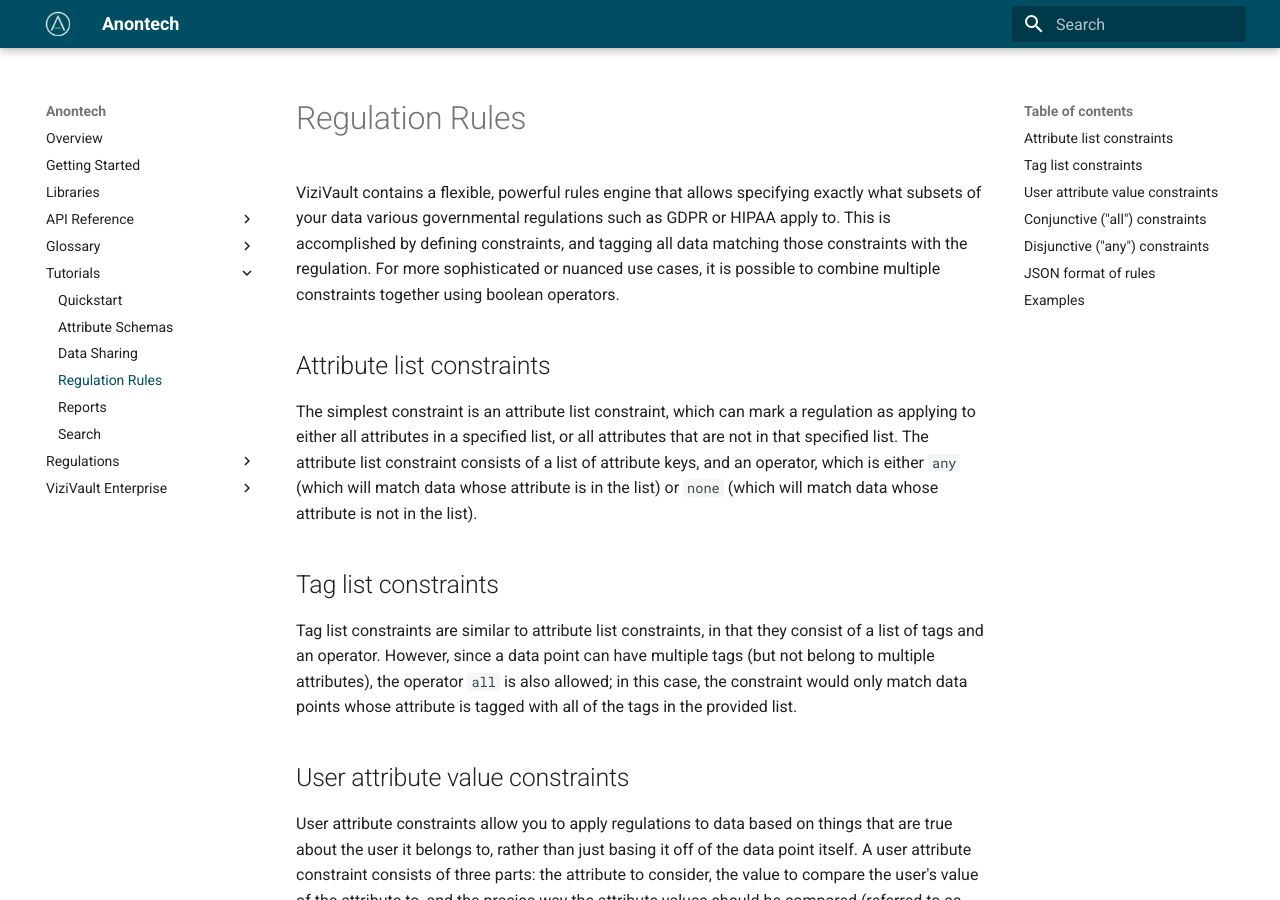
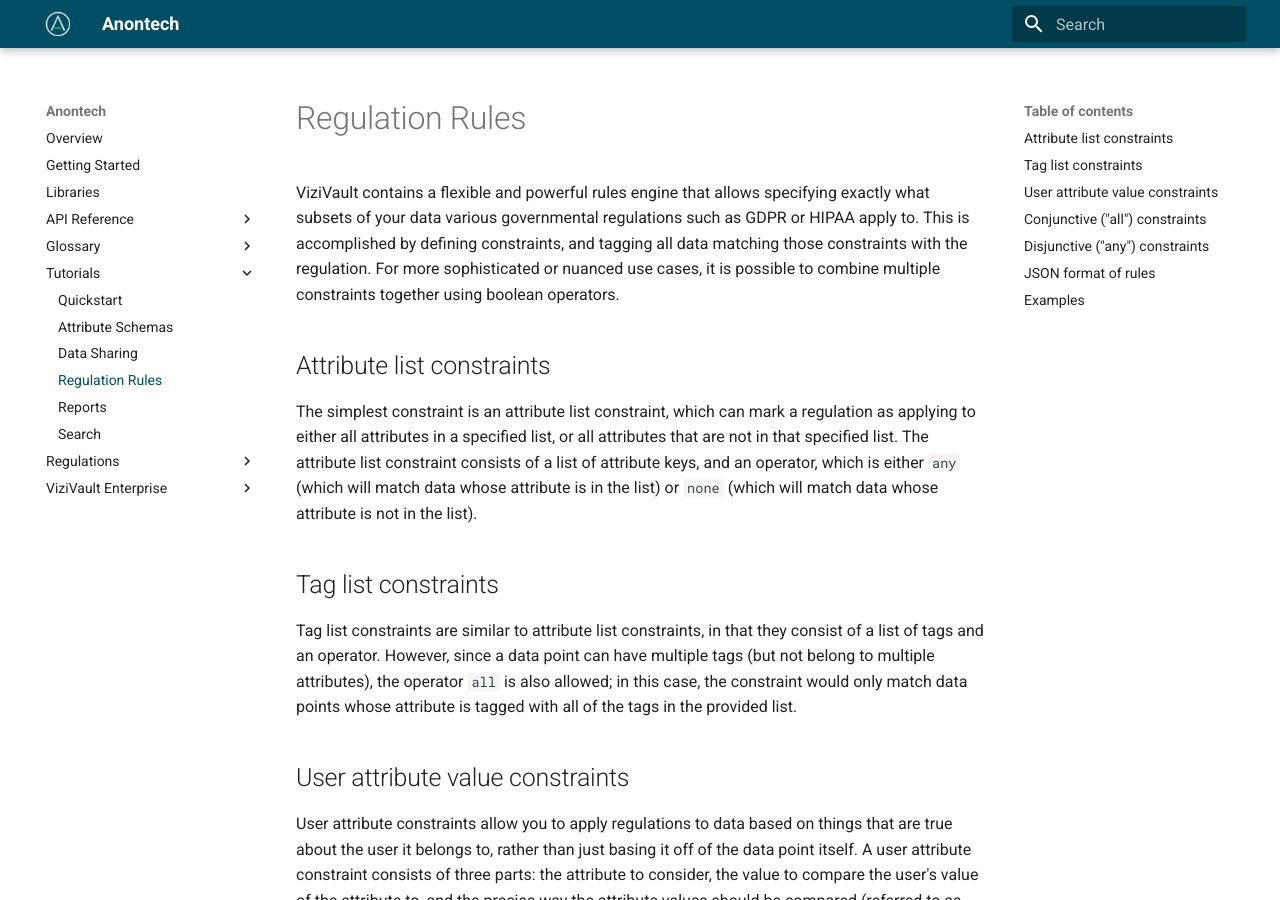
Before and after one commit to anontechnology/documentation, an MkDocs documentation site: the page built from docs/tutorials/regulation-rules.md, in a window 1280 px wide and 900 px high. Built offline with MkDocs 1.6.1 and Material for MkDocs 9.7.7, drawn with Linux system fonts in a browser that asks for light colours; some of the changed text lies outside the part shown.

Commit message:
improved documentation of schemas and rules

````diff
--- a/docs/tutorials/regulation-rules.md
+++ b/docs/tutorials/regulation-rules.md
@@ -1,6 +1,6 @@
 # Regulation Rules
 
-ViziVault contains a flexible, powerful rules engine that allows specifying exactly what subsets of your data various governmental regulations such as GDPR or HIPAA apply to. This is accomplished by defining constraints, and tagging all data matching those constraints with the regulation. For more sophisticated or nuanced use cases, it is possible to combine multiple constraints together using boolean operators.
+ViziVault contains a flexible and powerful rules engine that allows specifying exactly what subsets of your data various governmental regulations such as GDPR or HIPAA apply to. This is accomplished by defining constraints, and tagging all data matching those constraints with the regulation. For more sophisticated or nuanced use cases, it is possible to combine multiple constraints together using boolean operators.
 
 ## Attribute list constraints
 
@@ -65,7 +65,7 @@
 
 ## Examples
 
-An example representation of the Children's Online Privacy Protection Act (COPPA), which applies to personal information about Americans under the age of 13. It consists of a conjunctive constraint that combines two user attribute value constraints; one of the user constraints matches users whose age is less than 13, and the other matches users who live in the United States.
+An example representation of the Children's Online Privacy Protection Act (COPPA), which applies to personal information about Americans under the age of 13. It consists of a conjunctive constraint that combines two user attribute value constraints: one of the user constraints matches users whose age is less than 13, and the other matches users who live in the United States.
 
 ```json
 {
````
Also changed, not shown: other parts of docs/tutorials/regulation-rules.md (+1 -1 lines), docs/tutorials/attribute-schemas.md (+2 -2 lines).
